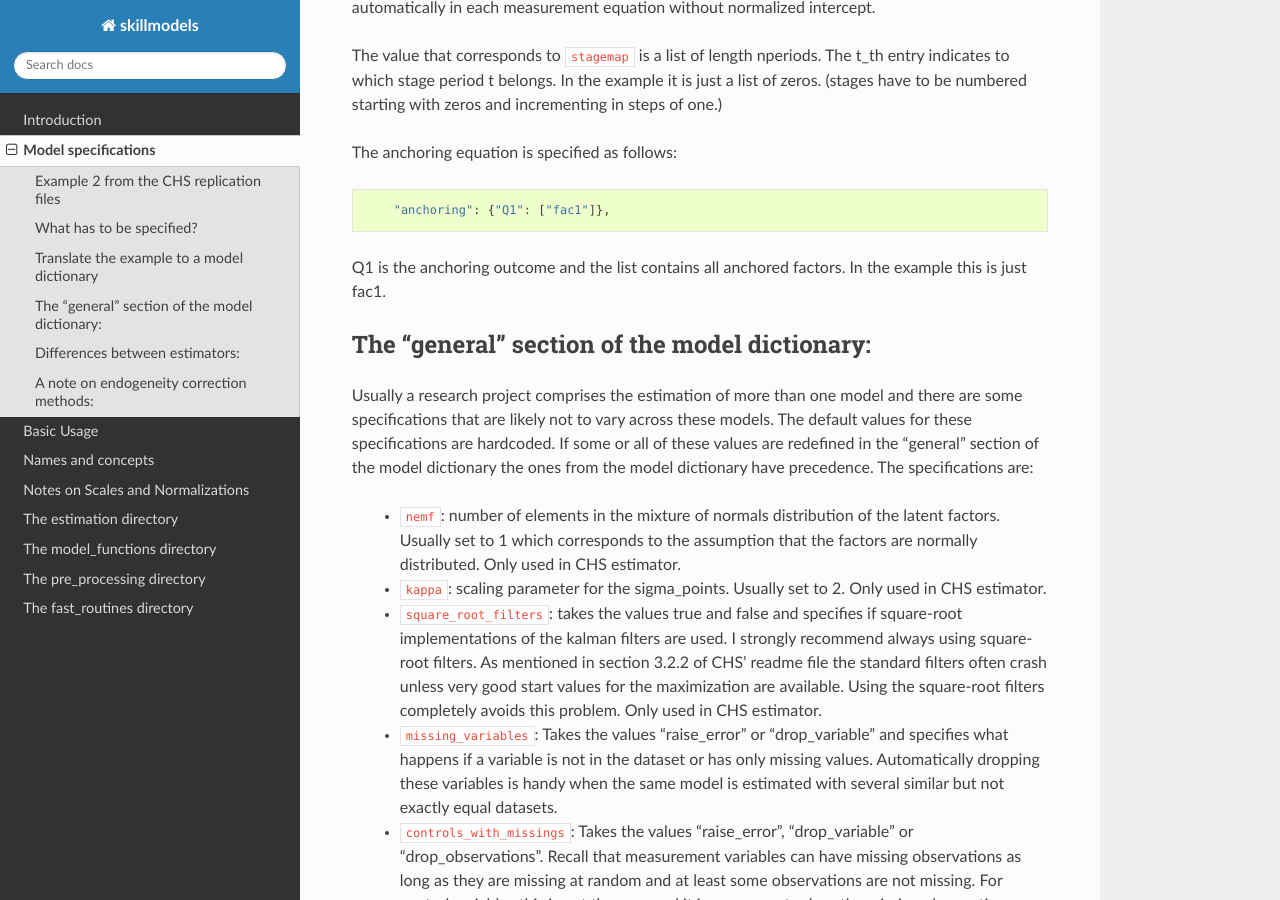
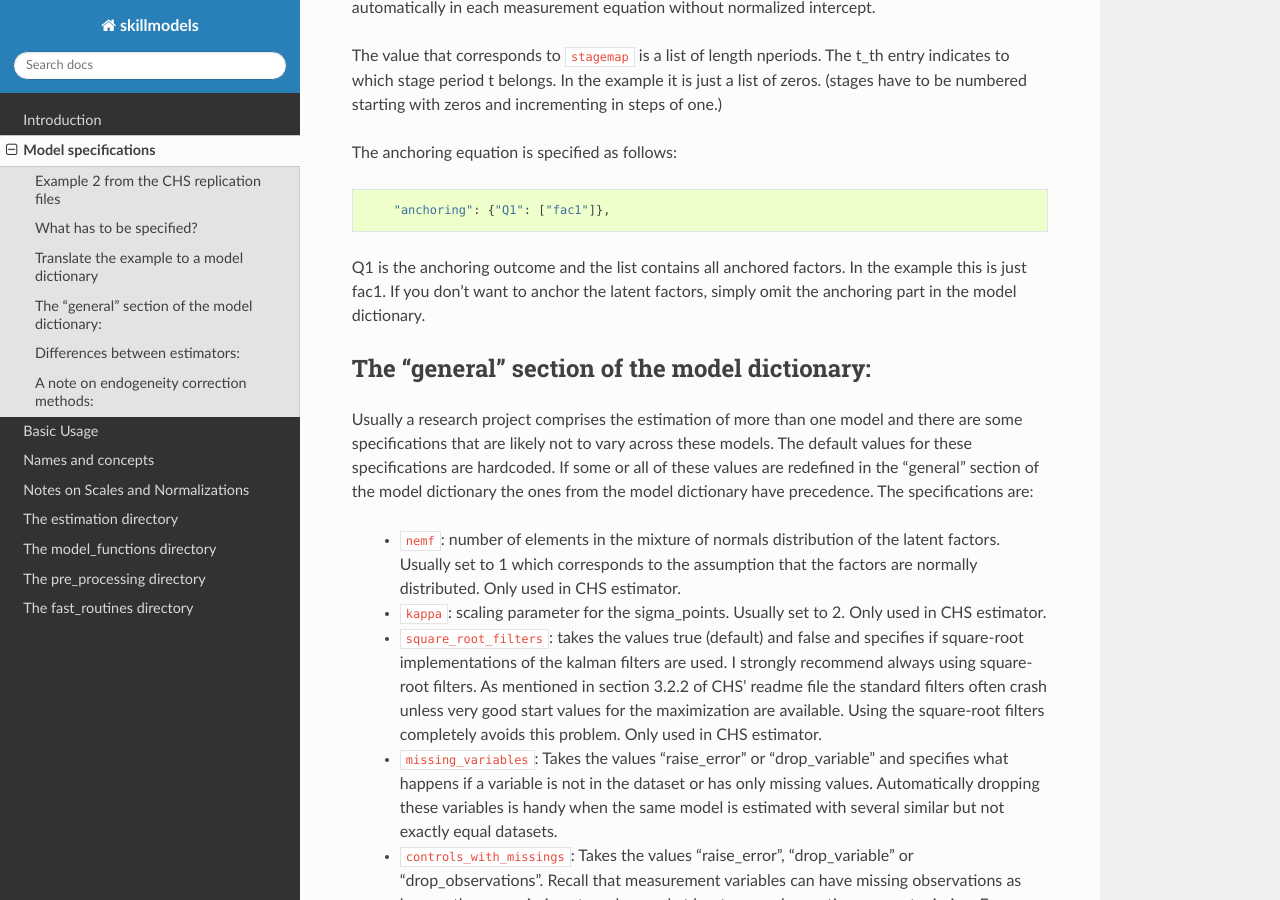
Before and after one commit to OpenSourceEconomics/skillmodels, a Sphinx documentation site: the page built from docs/source/model_specs.rst, in a window 1280 px wide and 900 px high, scrolled down 5041 px. Built offline with Sphinx 7.4.7 and the Read the Docs theme 2.0.0, drawn with Linux system fonts in a browser that asks for light colours.

```diff
--- a/docs/source/model_specs.rst
+++ b/docs/source/model_specs.rst
@@ -102,7 +102,7 @@
 .. literalinclude:: test_model2.json
     :lines: 94
 
-Q1 is the anchoring outcome and the list contains all anchored factors. In the example this is just fac1.
+Q1 is the anchoring outcome and the list contains all anchored factors. In the example this is just fac1. If you don't want to anchor the latent factors, simply omit the anchoring part in the model dictionary.
 
 The "general" section of the model dictionary:
 **********************************************
@@ -111,7 +111,7 @@
 
     * ``nemf``: number of elements in the mixture of normals distribution of the latent factors. Usually set to 1 which corresponds to the assumption that the factors are normally distributed. Only used in CHS estimator.
     * ``kappa``: scaling parameter for the sigma_points. Usually set to 2. Only used in CHS estimator.
-    * ``square_root_filters``: takes the values true and false and specifies if square-root implementations of the kalman filters are used. I strongly recommend always using square-root filters. As mentioned in section 3.2.2 of CHS' readme file the standard filters often crash unless very good start values for the maximization are available. Using the square-root filters completely avoids this problem. Only used in CHS estimator.
+    * ``square_root_filters``: takes the values true (default) and false and specifies if square-root implementations of the kalman filters are used. I strongly recommend always using square-root filters. As mentioned in section 3.2.2 of CHS' readme file the standard filters often crash unless very good start values for the maximization are available. Using the square-root filters completely avoids this problem. Only used in CHS estimator.
     * ``missing_variables``: Takes the values "raise_error" or "drop_variable" and specifies what happens if a variable is not in the dataset or has only missing values. Automatically dropping these variables is handy when the same model is estimated with several similar but not exactly equal datasets.
     * ``controls_with_missings``: Takes the values "raise_error", "drop_variable" or "drop_observations". Recall that measurement variables can have missing observations as long as they are missing at random and at least some observations are not missing. For control variables this is not the case and it is necessary to drop the missing observations or the contol variable.
     * ``variables_without_variance``: takes the same values as ``missing_variables`` and specifies what happens if a measurement or anchoring variable has no variance. Control variables without variance are not dropped as this would drop constants.
--- a/setup.py
+++ b/setup.py
@@ -2,6 +2,6 @@
 
 setup(
     name='skillmodels',
-    version='0.0.32',
+    version='0.0.34',
     packages=find_packages()
 )
```
Also changed, not shown: 1 other file.
